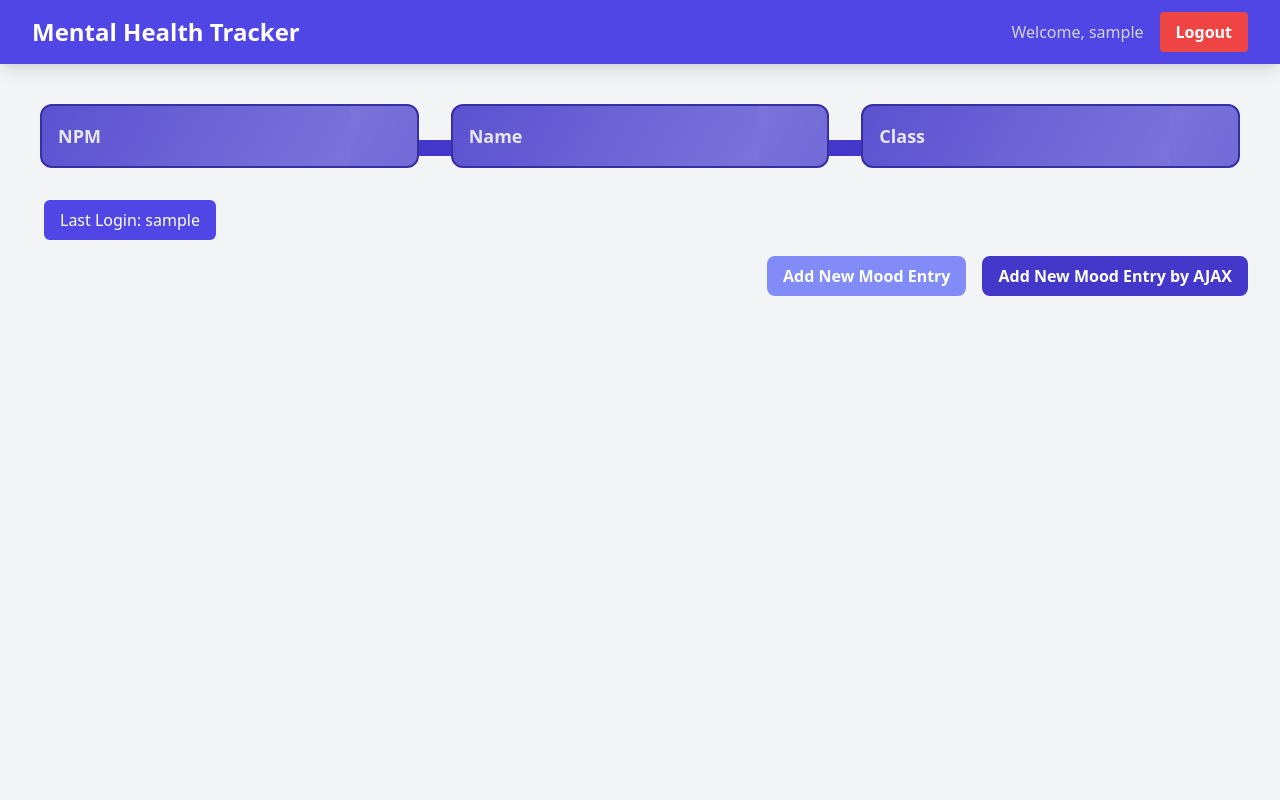
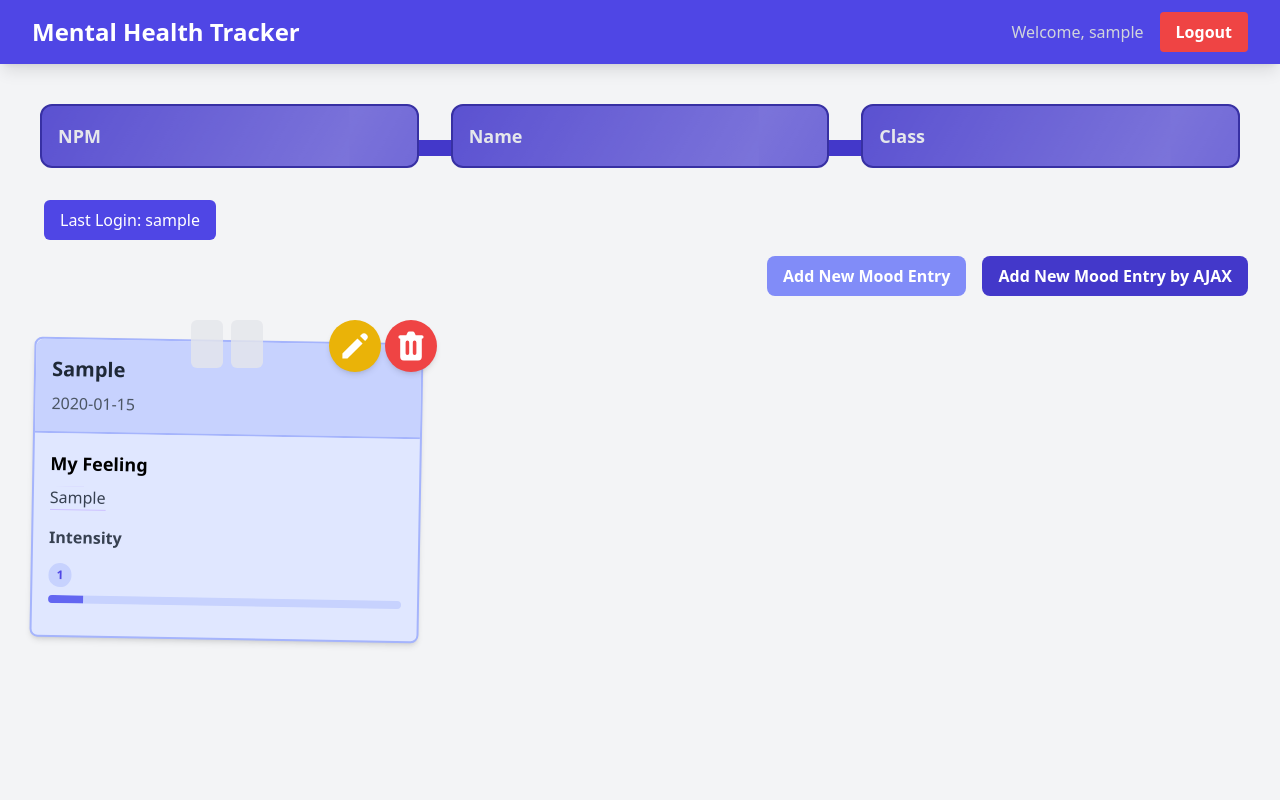
Before and after one commit to KarinaMaharani/mental-health-tracker, a Django app: template main/templates/main.html in a window 1280 px wide. Run offline with Django 5.2, Linux system fonts and the light colour scheme; a user stored in the database is signed in; tables that the repository leaves empty hold one stand-in row (values such as "Sample post"); the template is opened without the code that fills it: most values are stand-ins (such as "Sample title", 1, 10 or a date in 2020); some libraries are stand-ins or nearby versions.

Commit message:
Tutorial 5 Done

```diff
--- a/main/templates/main.html
+++ b/main/templates/main.html
@@ -118,8 +118,8 @@
     else {
         classNameString = "columns-1 sm:columns-2 lg:columns-3 gap-6 space-y-6 w-full"
         moodEntries.forEach((item) => {
-            const mood = DOMPurify.sanitize(item.fields.mood);
-            const feelings = DOMPurify.sanitize(item.fields.feelings);
+          const mood = DOMPurify.sanitize(item.fields.mood);
+          const feelings = DOMPurify.sanitize(item.fields.feelings);
             htmlString += `
             <div class="relative break-inside-avoid">
                 <div class="absolute top-2 z-10 left-1/2 -translate-x-1/2 flex items-center -space-x-2">
@@ -128,13 +128,13 @@
                 </div>
                 <div class="relative top-5 bg-indigo-100 shadow-md rounded-lg mb-6 break-inside-avoid flex flex-col border-2 border-indigo-300 transform rotate-1 hover:rotate-0 transition-transform duration-300">
                     <div class="bg-indigo-200 text-gray-800 p-4 rounded-t-lg border-b-2 border-indigo-300">
-                        <h3 class="font-bold text-xl mb-2">${mood}</h3>
+                        <h3 class="font-bold text-xl mb-2">${item.fields.mood}</h3>
                         <p class="text-gray-600">${item.fields.time}</p>
                     </div>
                     <div class="p-4">
                         <p class="font-semibold text-lg mb-2">My Feeling</p>
                         <p class="text-gray-700 mb-2">
-                            <span class="bg-[linear-gradient(to_bottom,transparent_0%,transparent_calc(100%_-_1px),#CDC1FF_calc(100%_-_1px))] bg-[length:100%_1.5rem] pb-1">${feelings}</span>
+                            <span class="bg-[linear-gradient(to_bottom,transparent_0%,transparent_calc(100%_-_1px),#CDC1FF_calc(100%_-_1px))] bg-[length:100%_1.5rem] pb-1">${item.fields.feelings}</span>
                         </p>
                         <div class="mt-4">
                             <p class="text-gray-700 font-semibold mb-2">Intensity</p>
@@ -142,12 +142,12 @@
                                 <div class="flex mb-2 items-center justify-between">
                                     <div>
                                         <span class="text-xs font-semibold inline-block py-1 px-2 uppercase rounded-full text-indigo-600 bg-indigo-200">
-                                            ${mood_intensity > 10 ? '10+' : mood_intensity}
+                                            ${item.fields.mood_intensity > 10 ? '10+' : item.fields.mood_intensity}
                                         </span>
                                     </div>
                                 </div>
                                 <div class="overflow-hidden h-2 mb-4 text-xs flex rounded bg-indigo-200">
-                                    <div style="width: ${mood_intensity > 10 ? 100 : mood_intensity * 10}%;" class="shadow-none flex flex-col text-center whitespace-nowrap text-white justify-center bg-indigo-500"></div>
+                                    <div style="width: ${item.fields.mood_intensity > 10 ? 100 : item.fields.mood_intensity * 10}%;" class="shadow-none flex flex-col text-center whitespace-nowrap text-white justify-center bg-indigo-500"></div>
                                 </div>
                             </div>
                         </div>
```
